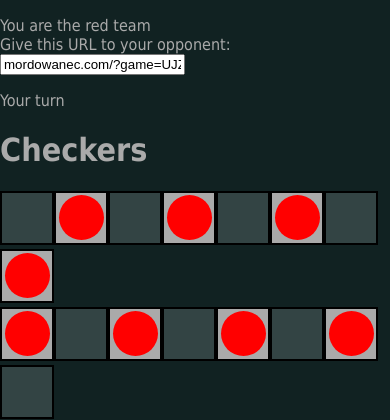
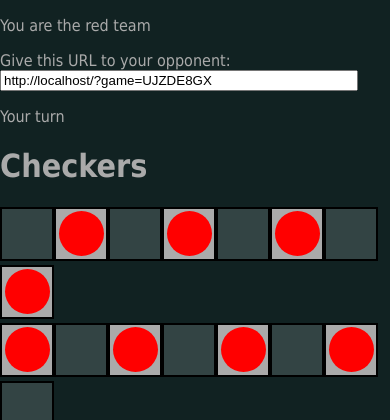
Before and after one commit to Mordeaux/FlaskCheckers, a Flask app: page / in a window 390 px wide. Shown: the top 420 px of the page. Run offline with Flask 2, Linux system fonts and the light colour scheme.

Commit message:
Works on mobile devices, hopefully

```diff
--- a/static/FlaskCheckers.css
+++ b/static/FlaskCheckers.css
@@ -14,9 +14,9 @@
 
 .chSquare{
     display:inline-block;
-    border:2px black solid;
     width:50px;
     height:50px;
+    border:2px black solid;
     }
 .n1{
     background-color:#aaa;
@@ -41,6 +41,7 @@
 #jumpAgain{
     display:none;
     }
+
 @media only screen and (max-width : 800px){
     body{
         width:100%;
@@ -56,9 +57,10 @@
         width:100%;
     }
     .chSquare{
-        width:12%;
-        height:0;
-        padding-bottom:100%;
+        width:35px;
+        height:37px;
     }
-
+    #oppURL{
+        width:300px;
+    }
 }
--- a/templates/FlaskCheckers.html
+++ b/templates/FlaskCheckers.html
@@ -1,6 +1,7 @@
 <!DOCTYPE html>
 <html>
 <head>
+  <meta name="viewport" content="width=device-width, initial-scale=1, maximum-scale=1, user-scalable=0"/> <!--320-->
   <script type="text/javascript" src="{{ url_for('checkers.static', filename='jquery-2.0.0.min.js') }}"></script>
   <script type="text/javascript" src="{{ url_for('checkers.static', filename='FlaskCheckers.js') }}"></script>
   <link rel="stylesheet" type="text/css" href="{{ url_for('checkers.static', filename='FlaskCheckers.css') }}" />
@@ -17,8 +18,9 @@
 <p>You are the black team</p>
 {% endif %}
 {% if team == 'home' %}
-<p>You are the red team<br>
-Give this URL to your opponent: <input type="text" value="mordowanec.com{{ url_for('checkers.game') }}?game={{ gameID }}"></p>
+<p>You are the red team</p>
+<p>Give this URL to your opponent:<br>
+<input type="text" id="oppURL" style="width:350px;" value="{{ url_for('checkers.game', _external=True) }}?game={{ gameID }}"></p>
 {% endif %}
 <div id="turn"></div>
 <div id="jumpAgain">You can choose to jump again with the green checker<br>
```
